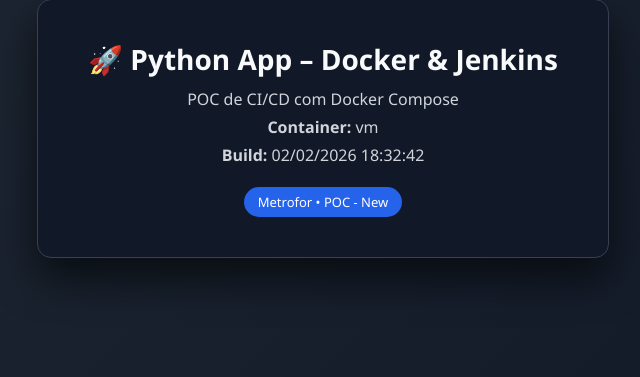
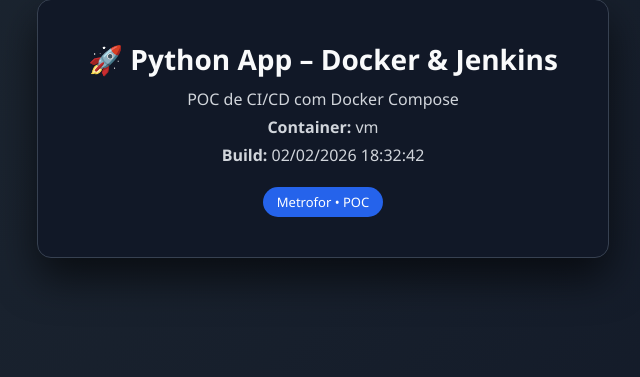
Before and after one commit to iltonjunior/python-app-docker-jenkins-poc, a Flask app: page / in a window 1280 px wide. Shown: the part 272-649 px from the top of the page, without its empty margins (317-957 px from the left). Run offline with Flask 3, Linux system fonts and the light colour scheme.

Commit message:
Removendo New

```diff
--- a/app/templates/index.html
+++ b/app/templates/index.html
@@ -47,7 +47,7 @@
         <p>POC de CI/CD com Docker Compose </p>
         <p><strong>Container:</strong> {{ hostname }}</p>
         <p><strong>Build:</strong> {{ now }}</p>
-        <div class="badge">Metrofor • POC - New</div>
+        <div class="badge">Metrofor • POC</div>
     </div>
 </body>
 </html>
```
